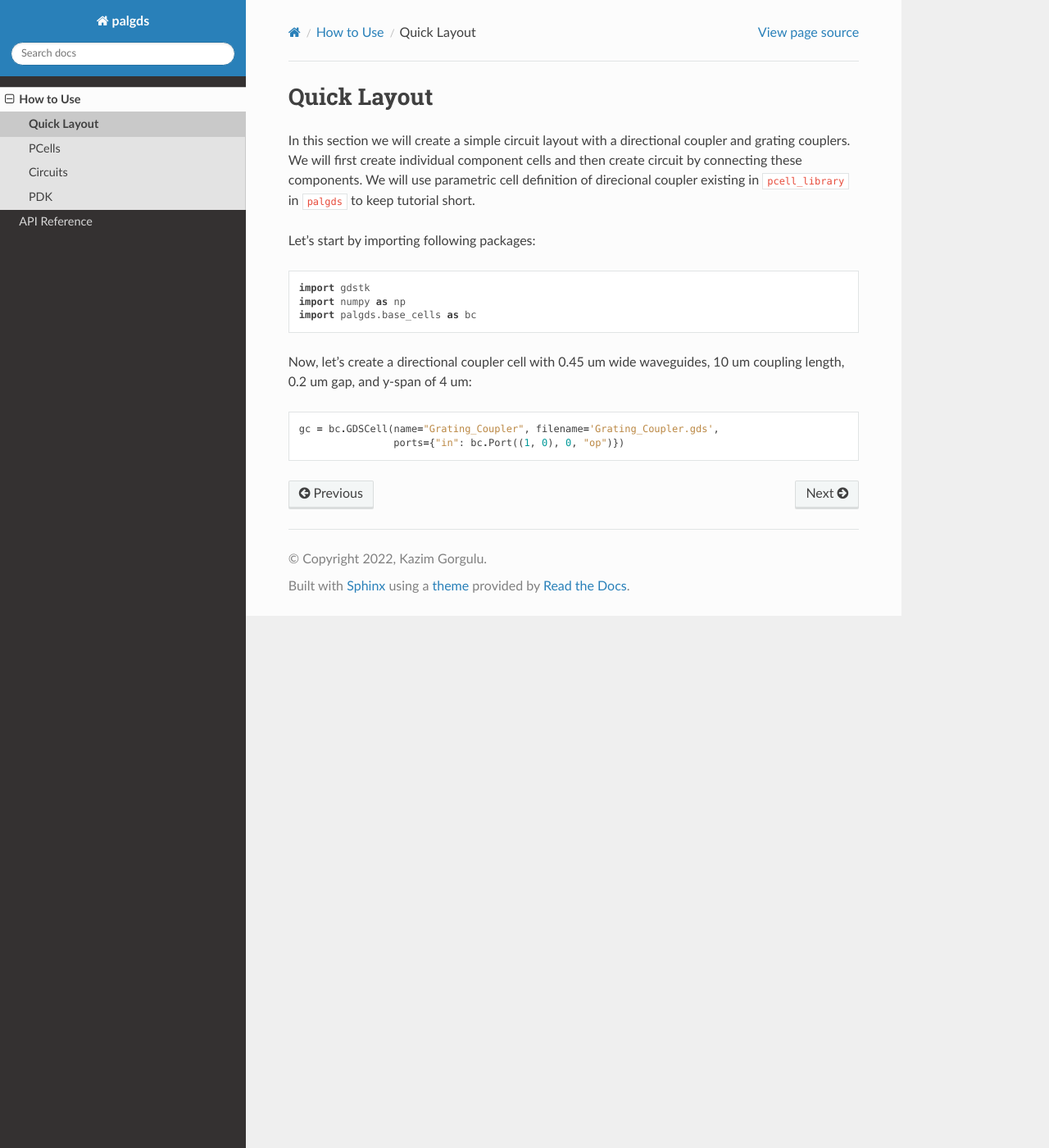
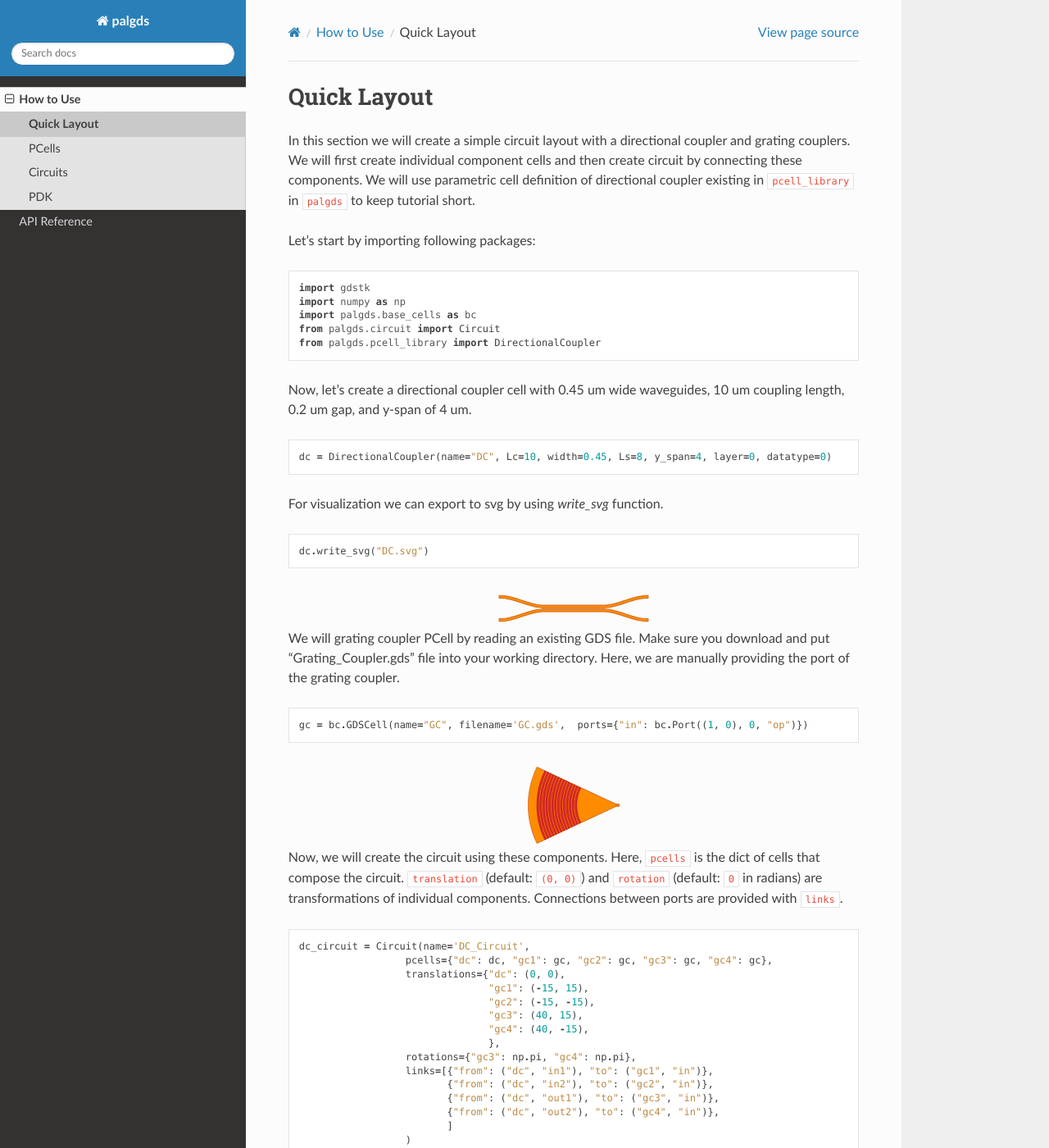
Before and after one commit to kazimgorgulu/pal-gds, a Sphinx documentation site: the page built from docs/quick_layout.rst, in a window 1280 px wide and 1400 px high. Shown: the whole window at 82% size. Built offline with Sphinx 7.4.7 and the Read the Docs theme 2.0.0, drawn with Linux system fonts in a browser that asks for light colours; some of the changed text lies outside the part shown.

Commit message:
Docs: quick-start update

```diff
--- a/docs/_tutorial/L1.txt
+++ /dev/null
@@ -1 +0,0 @@
-(in1,0,2,L,op) (in2,0,-2,L,op) (out1,864,2,R,op) (out2,864,-2,R,op)
--- a/docs/_tutorial/draw.py
+++ b/docs/_tutorial/draw.py
@@ -1,7 +1,5 @@
-def draw(pcell, path, scale=300):
+def draw(pcell, path, scaling=10):
     """ svg export function from gdstk library."""
-    bb = pcell.bounding_box()
-    scaling = scale / (1.1 * (bb[1][0] - bb[0][0]))
     name = path + pcell.name + ".svg"
     pcell.write_svg(
         name,
--- a/docs/_tutorial/quick_layout.py
+++ b/docs/_tutorial/quick_layout.py
@@ -1,6 +1,7 @@
 import gdstk
 import numpy as np
 import palgds.base_cells as bc
+from palgds.circuit import Circuit
 from palgds.pcell_library import DirectionalCoupler
 import os
 from draw import draw
@@ -12,16 +13,38 @@ path = os.path.dirname(os.path.abspath(__file__)) + "/"
 
 
 
+dc = DirectionalCoupler(name="DC", Lc=10, width=0.45, Ls=8, y_span=4, layer=0, datatype=0)
+dc.write_svg("DC.svg")
+if development:
+    draw(dc, path, scaling=7)
 
-dc = DirectionalCoupler(name="Directional_Coupler")
 
-dc.write_svg("Directional_Coupler.svg")
-lib = gdstk.Library()
-lib.add(dc, *dc.dependencies(True))
-lib.write_gds("Directional_Coupler.gds", max_points=4000)
+gc = bc.GDSCell(name="GC", filename='GC.gds', ports={"in": bc.Port((0, 0), 0, "op")})
+dc.write_svg("GC.svg")
+if development:
+    draw(gc, path, scaling=6)
+
+dc_circuit = Circuit(name='DC_Circuit',
+                  pcells={"dc": dc, "gc1": gc, "gc2": gc, "gc3": gc, "gc4": gc},
+                  translations={"dc": (0, 0),
+                                "gc1": (-15, 15),
+                                "gc2": (-15, -15),
+                                "gc3": (40, 15),
+                                "gc4": (40, -15),
+                                },
+                  rotations={"gc3": np.pi, "gc4": np.pi},
+                  links=[{"from": ("dc", "in1"), "to": ("gc1", "in")},
+                         {"from": ("dc", "in2"), "to": ("gc2", "in")},
+                         {"from": ("dc", "out1"), "to": ("gc3", "in")},
+                         {"from": ("dc", "out2"), "to": ("gc4", "in")},
+                         ]
+                  )
+# end of dc_circuit
 
 if development:
-    draw(dc, path)
+    draw(dc_circuit, path, scaling=5)
 
 
-gc = bc.GDSCell(name="Grating_Coupler", filename='Grating_Coupler.gds', ports={"in": bc.Port((0, 0), 0, "op")})
+lib = gdstk.Library()
+lib.add(dc_circuit, *dc_circuit.dependencies(True))
+lib.write_gds("DC_Circuit.gds", max_points=4000)
--- a/docs/quick_layout.rst
+++ b/docs/quick_layout.rst
@@ -3,21 +3,62 @@ Quick Layout
 
 In this section we will create a simple circuit layout with a directional coupler and grating couplers. We will first create
 individual component cells and then create circuit by connecting these components.
-We will use parametric cell definition of direcional coupler existing
+We will use parametric cell definition of directional coupler existing
 in ``pcell_library`` in ``palgds`` to keep tutorial short.
 
 Let's start by importing following packages:
 
 .. literalinclude:: _tutorial/quick_layout.py
     :start-at: import gdstk
-    :end-before: from palgds.pcell_library import DirectionalCoupler
+    :end-at: from palgds.pcell_library import DirectionalCoupler
 
 
-Now, let's create a directional coupler cell with 0.45 um wide waveguides, 10 um coupling length, 0.2 um gap, and y-span of 4 um:
+Now, let's create a directional coupler cell with 0.45 um wide waveguides, 10 um coupling length, 0.2 um gap, and y-span of 4 um.
 
 
 
 .. code-block:: python
 
-    gc = bc.GDSCell(name="Grating_Coupler", filename='Grating_Coupler.gds',
-                    ports={"in": bc.Port((1, 0), 0, "op")})
+    dc = DirectionalCoupler(name="DC", Lc=10, width=0.45, Ls=8, y_span=4, layer=0, datatype=0)
+
+For visualization we can export to svg by using `write_svg` function.
+
+.. code-block:: python
+
+    dc.write_svg("DC.svg")
+
+.. image:: _tutorial/DC.svg
+    :align: center
+
+
+We will grating coupler PCell by reading an existing  GDS file. Make sure you download and put "Grating_Coupler.gds"
+file into your working directory. Here, we are manually providing the port of the grating coupler.
+
+.. code-block:: python
+
+    gc = bc.GDSCell(name="GC", filename='GC.gds',  ports={"in": bc.Port((1, 0), 0, "op")})
+
+.. image:: _tutorial/GC.svg
+    :align: center
+
+Now, we will create the circuit using these components. Here, ``pcells`` is the dict of cells that compose the circuit. ``translation`` (default: ``(0, 0)``) and
+``rotation`` (default: ``0`` in radians) are transformations of individual components. Connections between ports are provided
+with ``links``.
+
+
+.. literalinclude:: _tutorial/quick_layout.py
+    :start-at: circuit = Circuit(name='DC_Circuit',
+    :end-before: # end of dc_circuit
+
+
+.. image:: _tutorial/DC_Circuit.svg
+    :align: center
+
+
+In order to export to GDSII file we need to create a ``gdstk.Library`` and then add ``dc_circuit`` cell to it:
+
+.. code-block:: python
+
+    lib = gdstk.Library()
+    lib.add(dc_circuit, *dc_circuit.dependencies(True))
+    lib.write_gds("DC_Circuit.gds", max_points=4000)
```
Also changed, not shown: docs/_tutorial/DC.svg (added), docs/_tutorial/DC_Circuit.svg (added), docs/_tutorial/Directional_Coupler.svg (deleted), docs/_tutorial/GC.svg (added), docs/_tutorial/Grating_Coupler.svg (deleted), docs/_tutorial/RingRes.svg (deleted), docs/_tutorial/RingResCircuit.svg (deleted), docs/_tutorial/YBranch.svg (deleted), docs/_tutorial/trace.svg (deleted), 7 other files.
